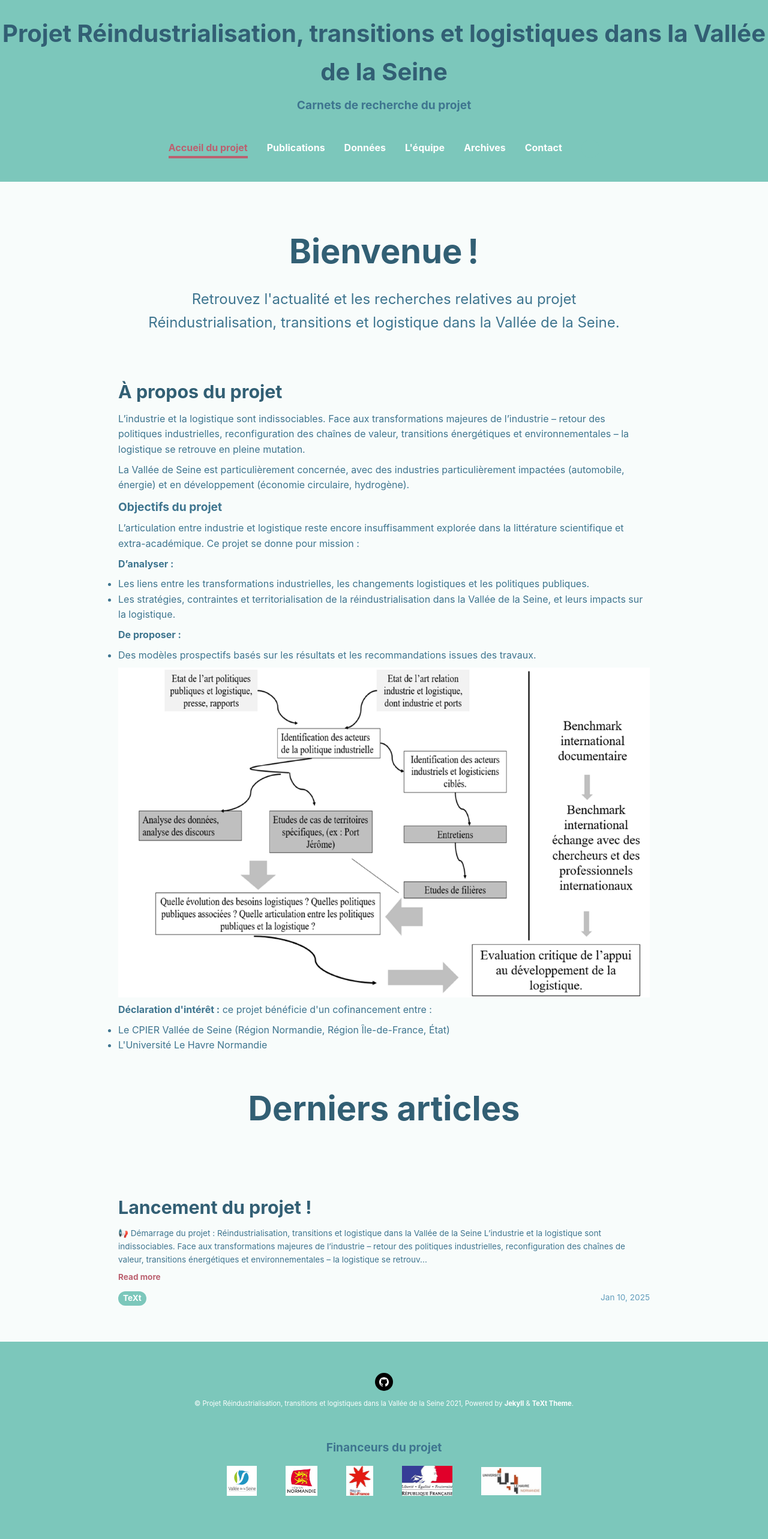
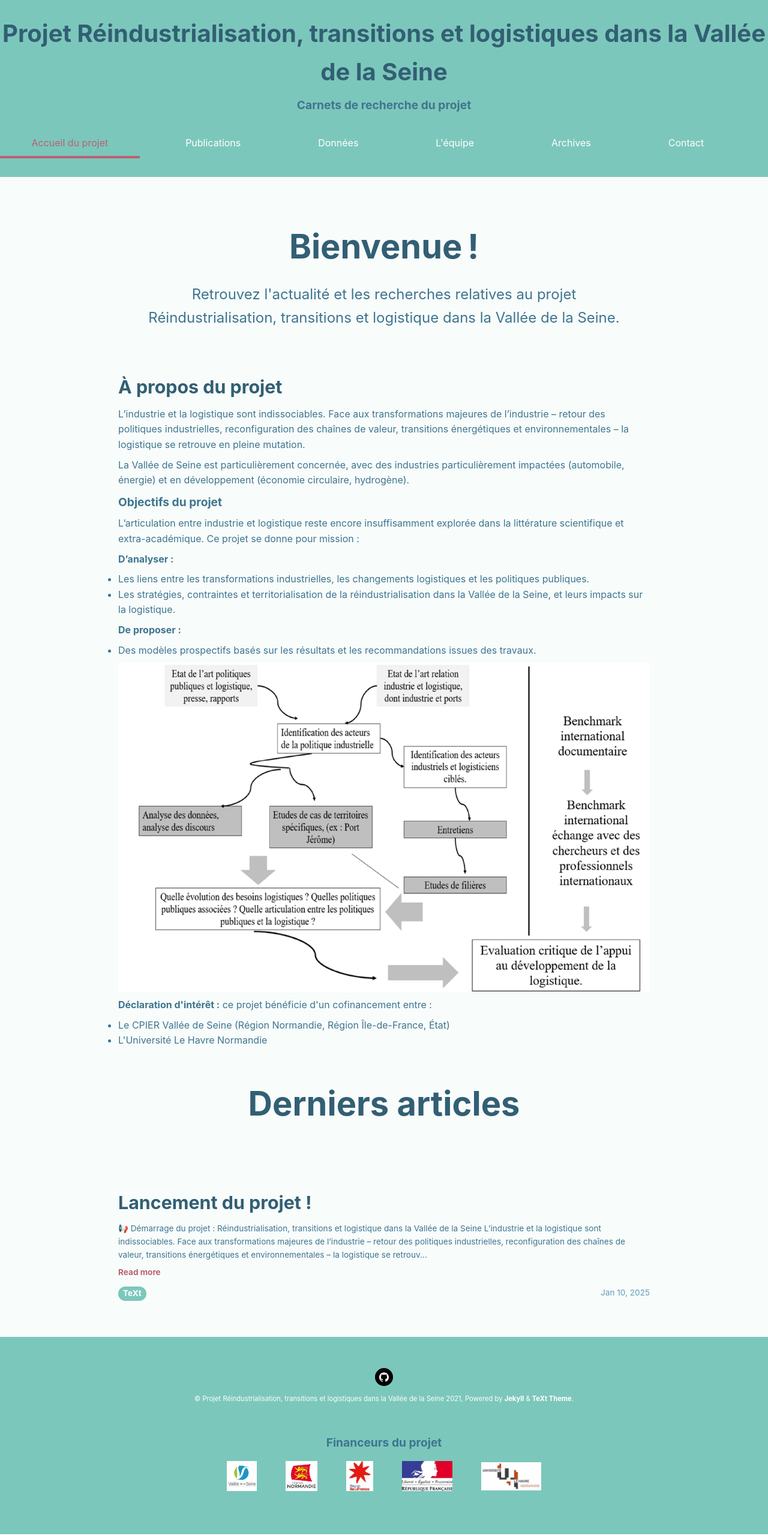
Before and after one commit to reindustrialisation-logistique/reindustrialisation-logistique.github.io, a Jekyll site: the page built from index.html, in a window 1280 px wide. Shown: the whole page at 60% size. Built offline with Jekyll 4.4.1, drawn with Linux system fonts in a browser that asks for light colours; the list of posts is cut into pages by our own code.

Commit message:
maj custom pour mobile

```diff
--- a/_sass/custom.scss
+++ b/_sass/custom.scss
@@ -32,25 +32,39 @@
   text-decoration: underline;
 }
 
-/* Navigation */
-.navigation {
-  margin-top: 1rem;
-  text-align: center;
+/* Navigation Menu - Mobile Fix */
+.navigation ul {
+  display: flex;
+  flex-wrap: wrap; /* Allow items to wrap to the next line */
+  justify-content: center; /* Center the items */
+  gap: 0.5rem; /* Adjust spacing between items */
+  padding: 0;
+  margin: 0;
+  list-style: none; /* Remove bullets */
 }
 
-.navigation ul {
-  display: flex;
-  justify-content: center;
-  gap: 1rem;
+.navigation__item {
+  flex: 1 1 auto; /* Ensure items adjust dynamically */
+  max-width: calc(100% / 3); /* Limit each item's width for small screens */
+  text-align: center; /* Center align text */
 }
 
 .navigation__item a {
+  display: block;
+  padding: 0.5rem;
   text-decoration: none;
-  font-weight: bold;
 }
 
-.navigation__item a:hover {
-  text-decoration: underline;
+/* Media Query for Smaller Screens */
+@media (max-width: 768px) {
+  .navigation ul {
+    flex-wrap: wrap; /* Wrap items on smaller screens */
+    gap: 0.25rem; /* Adjust gap for tighter layouts */
+  }
+
+  .navigation__item {
+    max-width: 100%; /* Ensure full width if needed */
+  }
 }
 
 /* Contenu principal */
```
